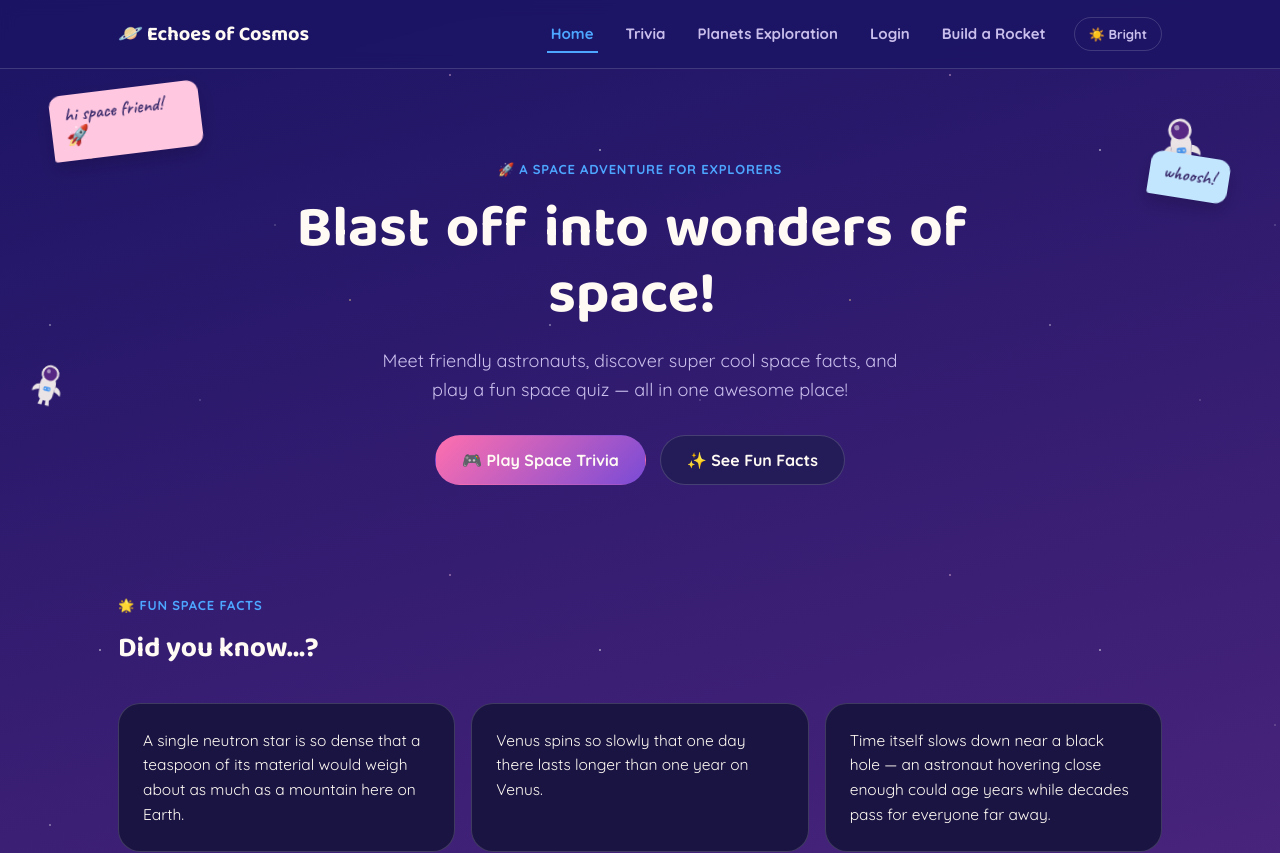
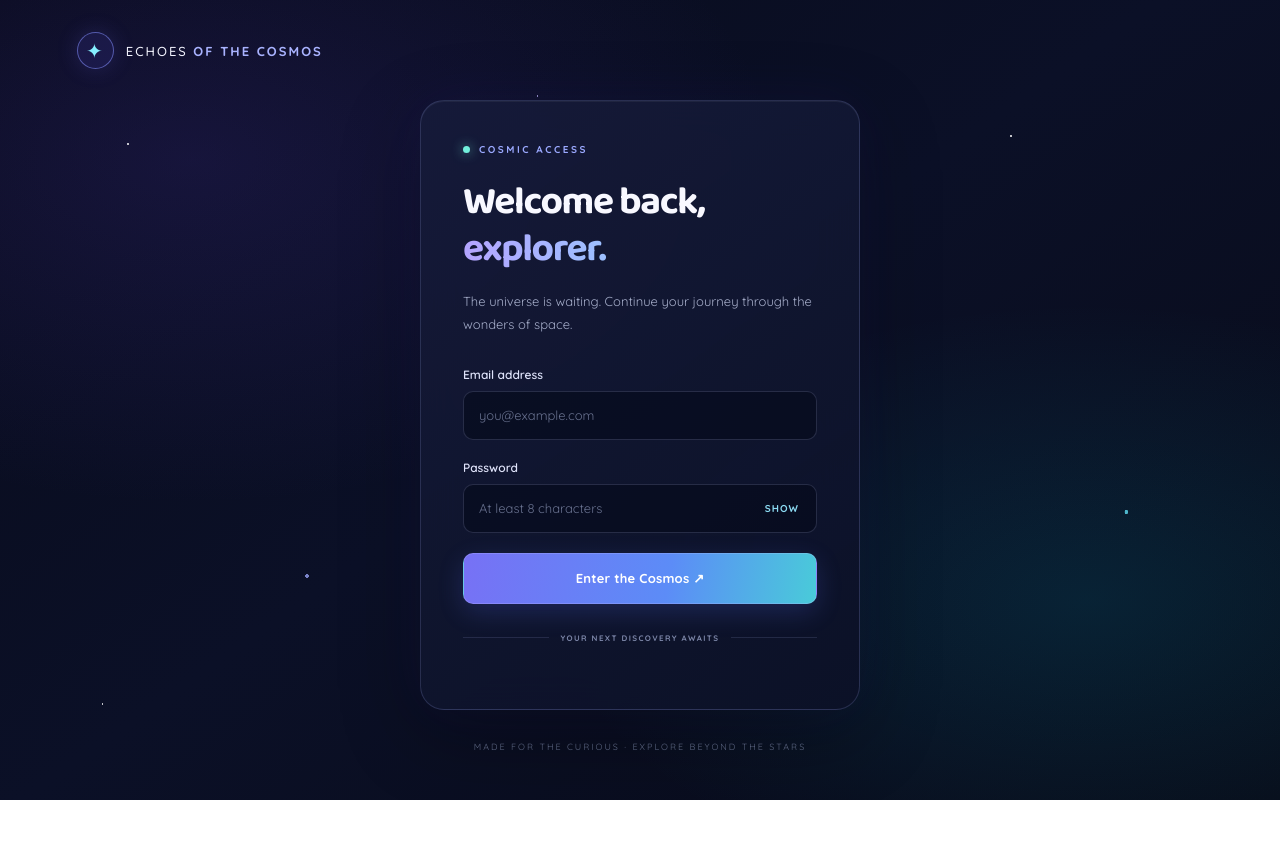
Before and after one commit to jasica-pahwa/echoes-of-cosmos, a React (Vite) app: page / in a window 1280 px wide. Shown: the top 853 px of the page. After the commit the page ends 800 px from the top, so only its background shows below. Built offline with nearby package versions, Linux system fonts and the light colour scheme.

Commit message:
Require login before entering home

```diff
--- a/src/App.jsx
+++ b/src/App.jsx
@@ -1,28 +1,44 @@
-
-import { Routes, Route } from 'react-router-dom'
+import { Navigate, Outlet, Route, Routes } from 'react-router-dom'
 import Navbar from './components/Navbar.jsx'
 import Footer from './components/Footer.jsx'
 import Home from './pages/Home.jsx'
+import Login from './pages/Login.jsx'
 import Trivia from './pages/Trivia.jsx'
-import Login from './pages/Login.jsx'
 import './App.css'
 import PlanetExplorer from './pages/PlanetExplorer.jsx'
 import PlanetDetails from './pages/PlanetDetails.jsx'
 import BuildRocket from './pages/BuildRocket.jsx'
+import { useAuth } from './context/AuthContext.jsx'
 
-export default function App() {
+function ProtectedLayout() {
+  const { user } = useAuth()
+
+  if (!user) return <Navigate to="/" replace />
+
   return (
     <div style={{ position: 'relative', minHeight: '100vh' }}>
       <Navbar />
- <Routes>
-  <Route path="/" element={<Home />} />
-  <Route path="/login" element={<Login />} />
-  <Route path="/trivia" element={<Trivia />} />
-  <Route path="/planets" element={<PlanetExplorer />} />
-  <Route path="/planets/:planetName" element={<PlanetDetails />} />
-  <Route path="/build-rocket" element={<BuildRocket />} />
-</Routes>
+      <Outlet />
       <Footer />
     </div>
   )
 }
+
+export default function App() {
+  const { user } = useAuth()
+
+  return (
+    <Routes>
+      <Route path="/" element={user ? <Navigate to="/home" replace /> : <Login />} />
+      <Route path="/login" element={<Navigate to="/" replace />} />
+      <Route element={<ProtectedLayout />}>
+        <Route path="/home" element={<Home />} />
+        <Route path="/trivia" element={<Trivia />} />
+        <Route path="/planets" element={<PlanetExplorer />} />
+        <Route path="/planets/:planetName" element={<PlanetDetails />} />
+        <Route path="/build-rocket" element={<BuildRocket />} />
+      </Route>
+      <Route path="*" element={<Navigate to="/" replace />} />
+    </Routes>
+  )
+}
--- a/src/components/Navbar.jsx
+++ b/src/components/Navbar.jsx
@@ -31,11 +31,11 @@ export default function Navbar() {
           height: 68,
         }}
       >
-        <NavLink to="/" style={{ fontFamily: 'var(--font-display)', fontSize: 20, fontWeight: 700 }}>
+        <NavLink to="/home" style={{ fontFamily: 'var(--font-display)', fontSize: 20, fontWeight: 700 }}>
           🪐 Echoes of Cosmos
         </NavLink>
         <div style={{ display: 'flex', alignItems: 'center', gap: 24 }}>
-          <NavLink to="/" style={linkStyle} end>Home</NavLink>
+          <NavLink to="/home" style={linkStyle} end>Home</NavLink>
           <NavLink to="/trivia" style={linkStyle}>Trivia</NavLink>
           <NavLink to="/planets" style={linkStyle}>Planets Exploration</NavLink>
           <NavLink to="/login" style={linkStyle}>Login</NavLink>
--- a/src/pages/Login.jsx
+++ b/src/pages/Login.jsx
@@ -37,7 +37,7 @@ function Login() {
     login(email.trim(), password)
       .then((result) => {
         if (result.success) {
-          navigate('/')
+          navigate('/home')
         }
       })
       .catch(() => {
```
